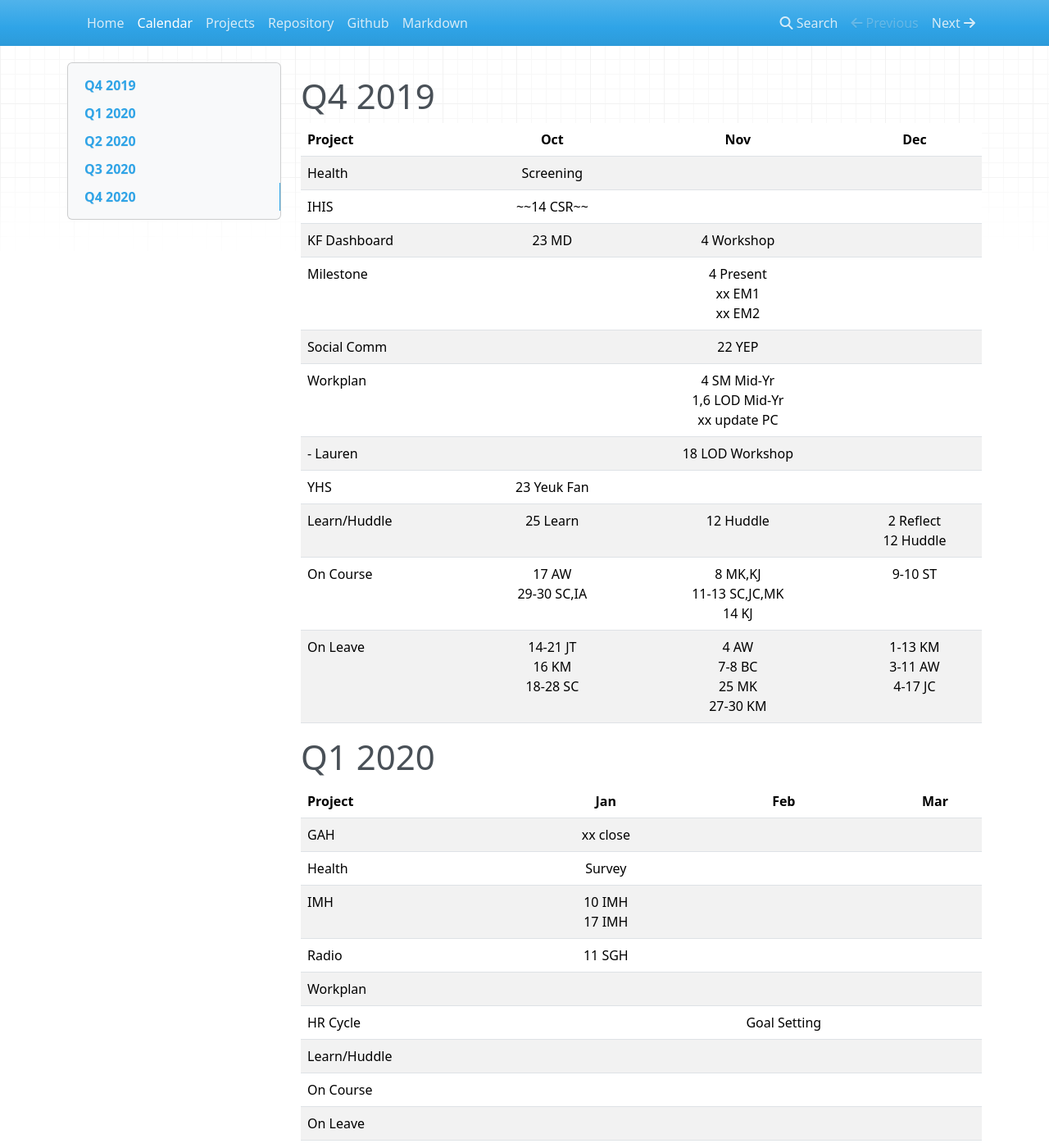
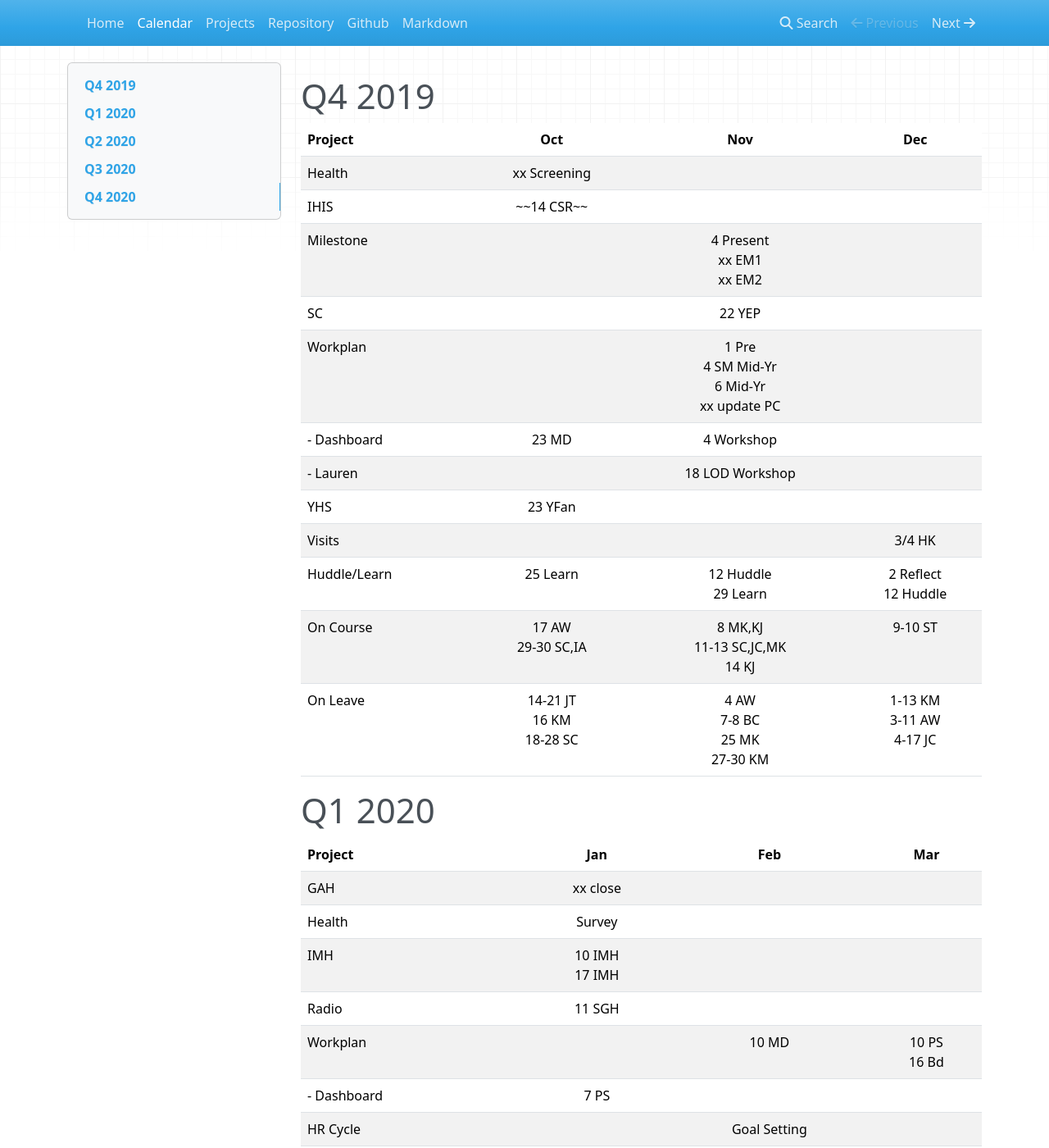
Before and after one commit to lod-online/collab, an MkDocs documentation site: the page built from docs/calendar.md, in a window 1280 px wide and 1400 px high. Shown: the whole window at 82% size. Built offline with MkDocs 1.6.1, drawn with Linux system fonts in a browser that asks for light colours; nearby versions of some CDN libraries; some of the changed text lies outside the part shown.

Commit message:
Update calendar.md

```diff
--- a/docs/calendar.md
+++ b/docs/calendar.md
@@ -4,33 +4,35 @@
 
 # Q4 2019
 
-| Project       |  Oct                           |  Nov                                          |  Dec                          |
-| :-----        | :---:                          | :---:                                         | :---:                         |
-| Health        | Screening                      |                                               |                               |
-| IHIS          | ~~14 CSR~~                     |                                               |                               |
-| KF Dashboard  | 23 MD                          | 4 Workshop                                    |                               |
-| Milestone     |                                | 4 Present<br>xx EM1<br>xx EM2                 |                               |
-| Social Comm   |                                | 22 YEP                                        |                               |
-| Workplan      |                                | 4 SM Mid-Yr<br>1,6 LOD Mid-Yr<br>xx update PC |                               |
-| - Lauren      |                                | 18 LOD Workshop                               |                               |
-| YHS           | 23 Yeuk Fan                    |                                               |                               |
-| Learn/Huddle  | 25 Learn                       | 12 Huddle                                     | 2 Reflect<br>12 Huddle        |
-| On Course     | 17 AW<br>29-30 SC,IA           | 8 MK,KJ<br>11-13 SC,JC,MK<br>14 KJ            | 9-10 ST                       |
-| On Leave      | 14-21 JT<br>16 KM<br>18-28 SC  | 4 AW<br>7-8 BC<br>25 MK<br>27-30 KM           | 1-13 KM<br>3-11 AW<br>4-17 JC |
+| Project       |  Oct                           |  Nov                                             |  Dec                          |
+| :-----        | :---:                          | :---:                                            | :---:                         |
+| Health        | xx Screening                   |                                                  |                               |
+| IHIS          | ~~14 CSR~~                     |                                                  |                               |
+| Milestone     |                                | 4 Present<br>xx EM1<br>xx EM2                    |                               |
+| SC            |                                | 22 YEP                                           |                               |
+| Workplan      |                                | 1 Pre<br>4 SM Mid-Yr<br>6 Mid-Yr<br>xx update PC |                               |
+| - Dashboard   | 23 MD                          | 4 Workshop                                       |                               |
+| - Lauren      |                                | 18 LOD Workshop                                  |                               |
+| YHS           | 23 YFan                        |                                                  |                               |
+| Visits        |                                |                                                  | 3/4 HK                        |
+| Huddle/Learn  | 25 Learn                       | 12 Huddle<br>29 Learn                            | 2 Reflect<br>12 Huddle        |
+| On Course     | 17 AW<br>29-30 SC,IA           | 8 MK,KJ<br>11-13 SC,JC,MK<br>14 KJ               | 9-10 ST                       |
+| On Leave      | 14-21 JT<br>16 KM<br>18-28 SC  | 4 AW<br>7-8 BC<br>25 MK<br>27-30 KM              | 1-13 KM<br>3-11 AW<br>4-17 JC |
 
 # Q1 2020
 
-| Project      |  Jan              |  Feb         |  Mar  |
-| :-----       | :---:             | :---:        | :---: |
-| GAH          | xx close          |              |       |
-| Health       | Survey            |              |       |
-| IMH          | 10 IMH<br>17 IMH  |              |       |
-| Radio        | 11 SGH<br>        |              |       |
-| Workplan     |                   |              |       |
-| HR Cycle     |                   | Goal Setting |       |
-| Learn/Huddle |                   |              |       |
-| On Course    |                   |              |       |
-| On Leave     |                   |              |       |
+| Project      |  Jan              |  Feb         |  Mar                |
+| :-----       | :---:             | :---:        | :---:               |
+| GAH          | xx close          |              |                     |
+| Health       | Survey            |              |                     |
+| IMH          | 10 IMH<br>17 IMH  |              |                     |
+| Radio        | 11 SGH<br>        |              |                     |
+| Workplan     |                   | 10 MD        | 10 PS<br>16 Bd      |
+| - Dashboard  | 7 PS              |              |                     |
+| HR Cycle     |                   | Goal Setting |                     |
+| Huddle/Learn |                   |              |                     |
+| On Course    |                   |              |                     |
+| On Leave     |                   |              |                     |
 
 # Q2 2020
 
@@ -38,7 +40,7 @@
 | :-----       | :---:             | :---: | :---:                      |
 | xxx          | xx<br>xxx         | xxx   |                            |
 | HR Cycle     |                   |       | Mid-Yr Appraisal           |
-| Learn/Huddle |                   |       |                            |
+| Huddle/Learn |                   |       |                            |
 | On Course    |                   |       |                            |
 | On Leave     |                   |       | 15-19, 24 AW (tbc)         |
 
@@ -48,7 +50,7 @@
 | :-----       | :---:             | :---: | :---:        |
 | xxx          | xx<br>xxx         | xxx   |              |
 | HR Cycle     |                   |       |              |
-| Learn/Huddle |                   |       |              |
+| Huddle/Learn |                   |       |              |
 | On Course    |                   |       |              |
 | On Leave     |                   |       | 7-11 AW      |
 
@@ -58,6 +60,6 @@
 | :-----       | :---:              | :---:     | :---: |
 | xxx          | xx<br>xxx          | xxx       |       |
 | HR Cycle     | Year-End Appraisal |           |       |
-| Learn/Huddle |                    |           |       |
+| Huddle/Learn |                    |           |       |
 | On Course    |                    |           |       |
 | On Leave     |                    | 4 AW      |       |
```
